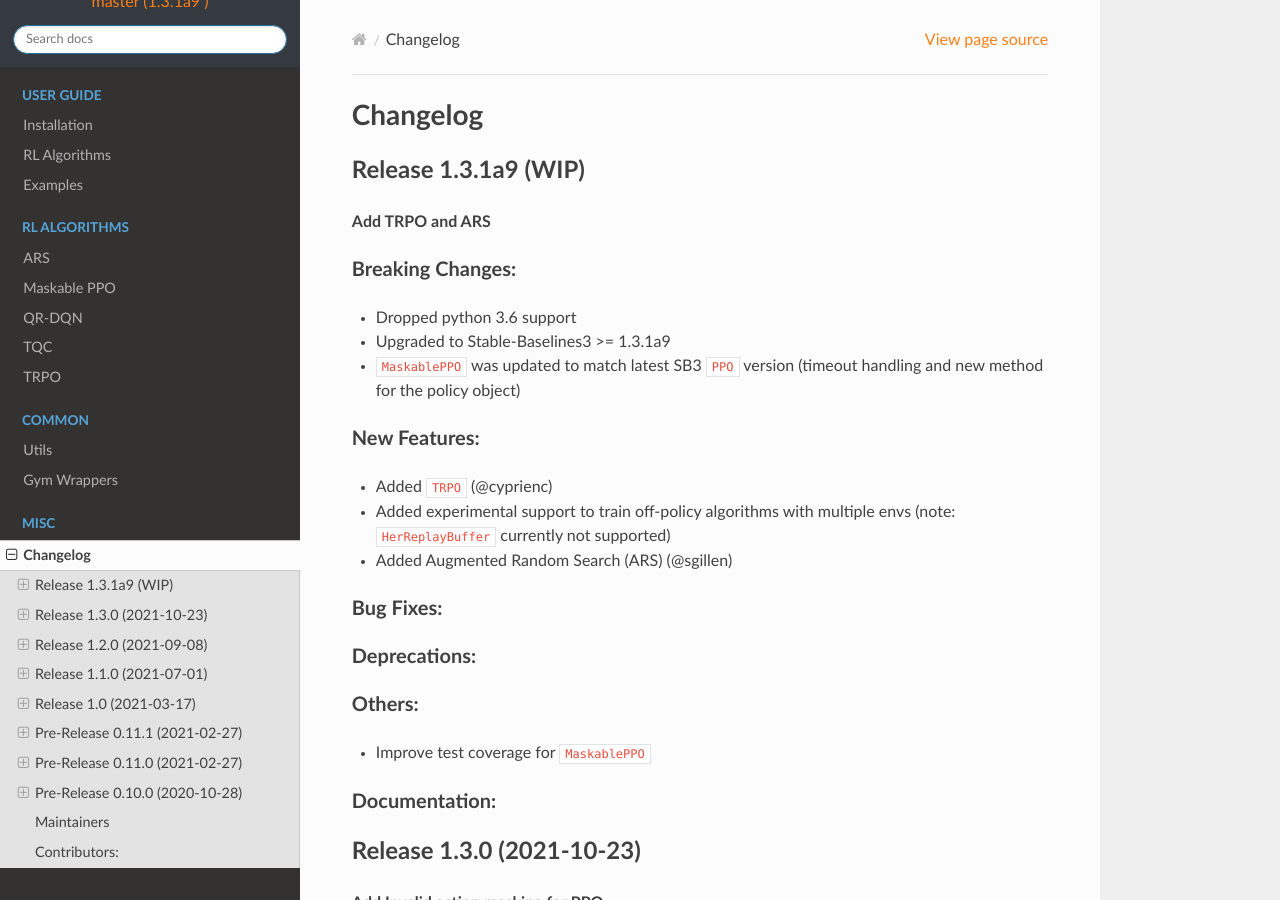
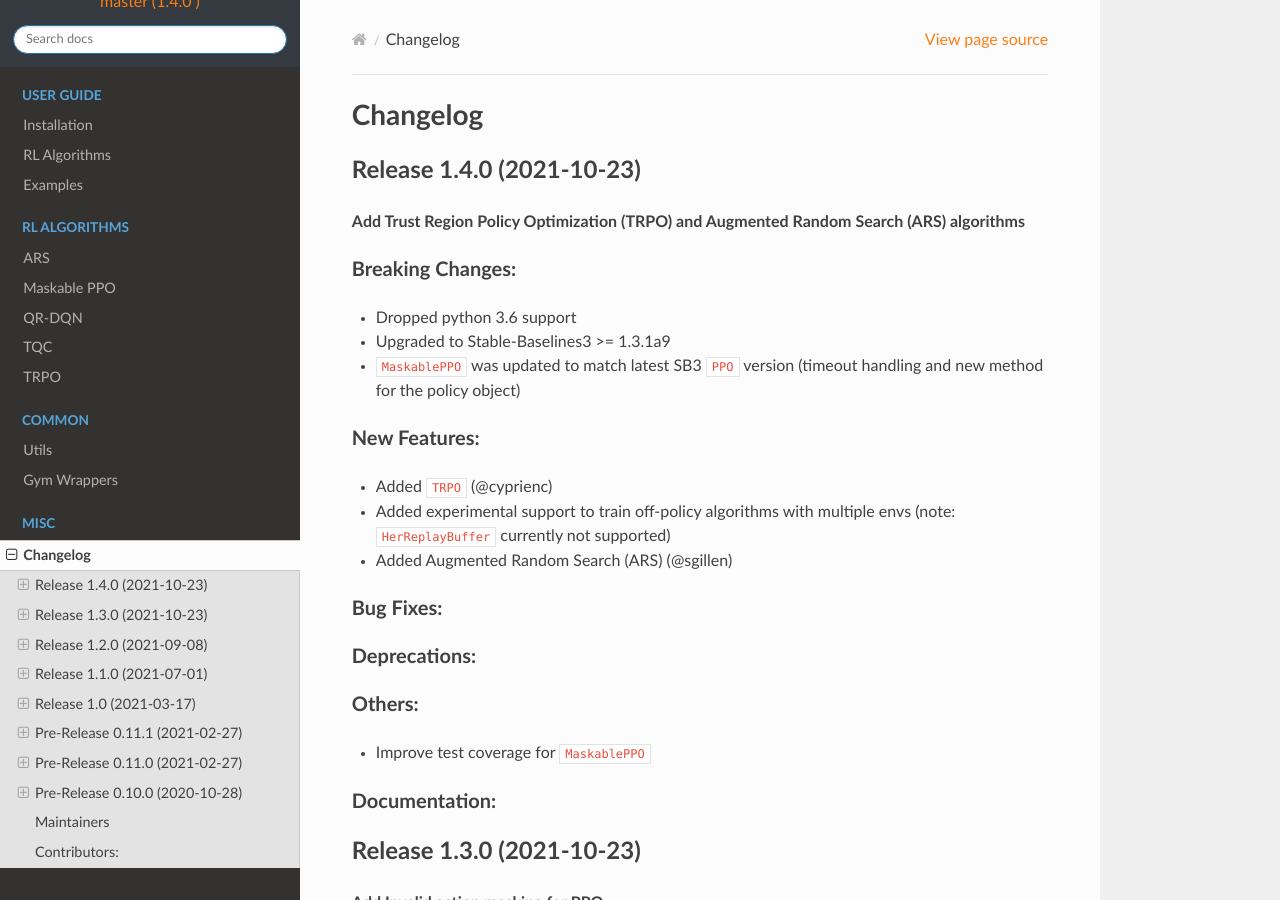
Before and after one commit to Stable-Baselines-Team/stable-baselines3-contrib, a Sphinx documentation site: the page built from docs/misc/changelog.rst, in a window 1280 px wide and 900 px high. Built offline with Sphinx 7.4.7 and the Read the Docs theme 2.0.0, drawn with Linux system fonts in a browser that asks for light colours.

Commit message:
Release 1.4.0

```diff
--- a/docs/misc/changelog.rst
+++ b/docs/misc/changelog.rst
@@ -4,9 +4,9 @@ Changelog
 ==========
 
 
-Release 1.3.1a9 (WIP)
+Release 1.4.0 (2021-10-23)
 -------------------------------
-**Add TRPO and ARS**
+**Add Trust Region Policy Optimization (TRPO)  and Augmented Random Search (ARS) algorithms**
 
 Breaking Changes:
 ^^^^^^^^^^^^^^^^^
--- a/docs/modules/ars.rst
+++ b/docs/modules/ars.rst
@@ -48,10 +48,10 @@ Can I use?
 ============= ====== ===========
 Space         Action Observation
 ============= ====== ===========
-Discrete      ✔️       ❌
+Discrete      ✔️       ✔️
 Box           ✔️       ✔️
-MultiDiscrete ❌       ❌
-MultiBinary   ❌       ❌
+MultiDiscrete ❌       ✔️
+MultiBinary   ❌       ✔️
 Dict          ❌       ❌
 ============= ====== ===========
 
--- a/sb3_contrib/version.txt
+++ b/sb3_contrib/version.txt
@@ -1 +1 @@
-1.3.1a9
+1.4.0
```
